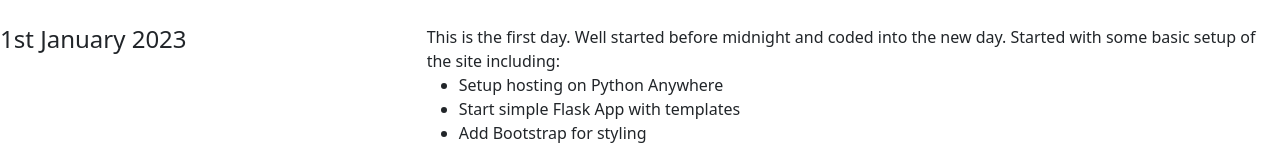
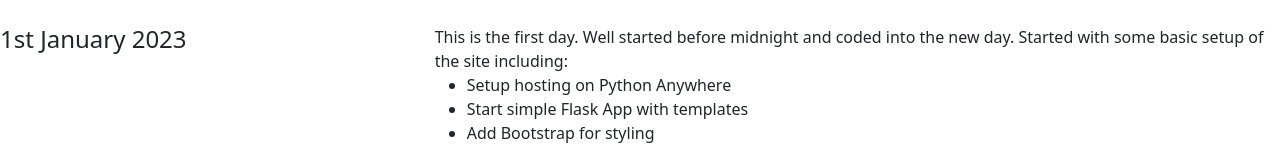
Before and after one commit to ceaveson/www.eaveson.co.uk, a Flask app: page / in a window 1280 px wide. Shown: the part 1363-1524 px from the top of the page. Run offline with Flask 2, Linux system fonts and the light colour scheme; some libraries are stand-ins or nearby versions.

Commit message:
7th January 2023

```diff
--- a/templates/home.html
+++ b/templates/home.html
@@ -65,7 +65,6 @@ If the coding I do is for work then there will be little to no detail on what I'
             </div>
         </div>
     <div class="row">
-        <div class="row">
     <div class="col-4"><h4>1st January 2023</h4></div>
     <div class="col-8">
         This is the first day. Well started before midnight and coded into the new day. Started with some basic setup of the site including:
```
